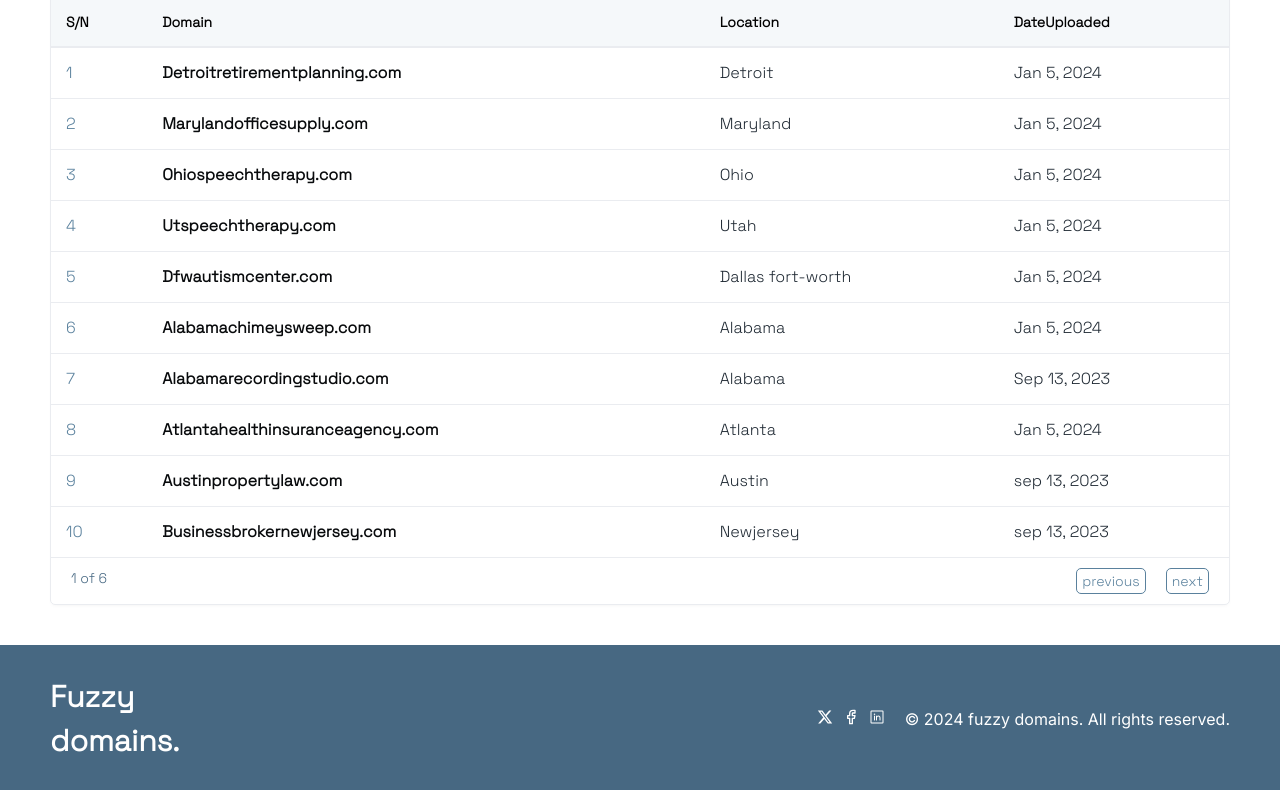
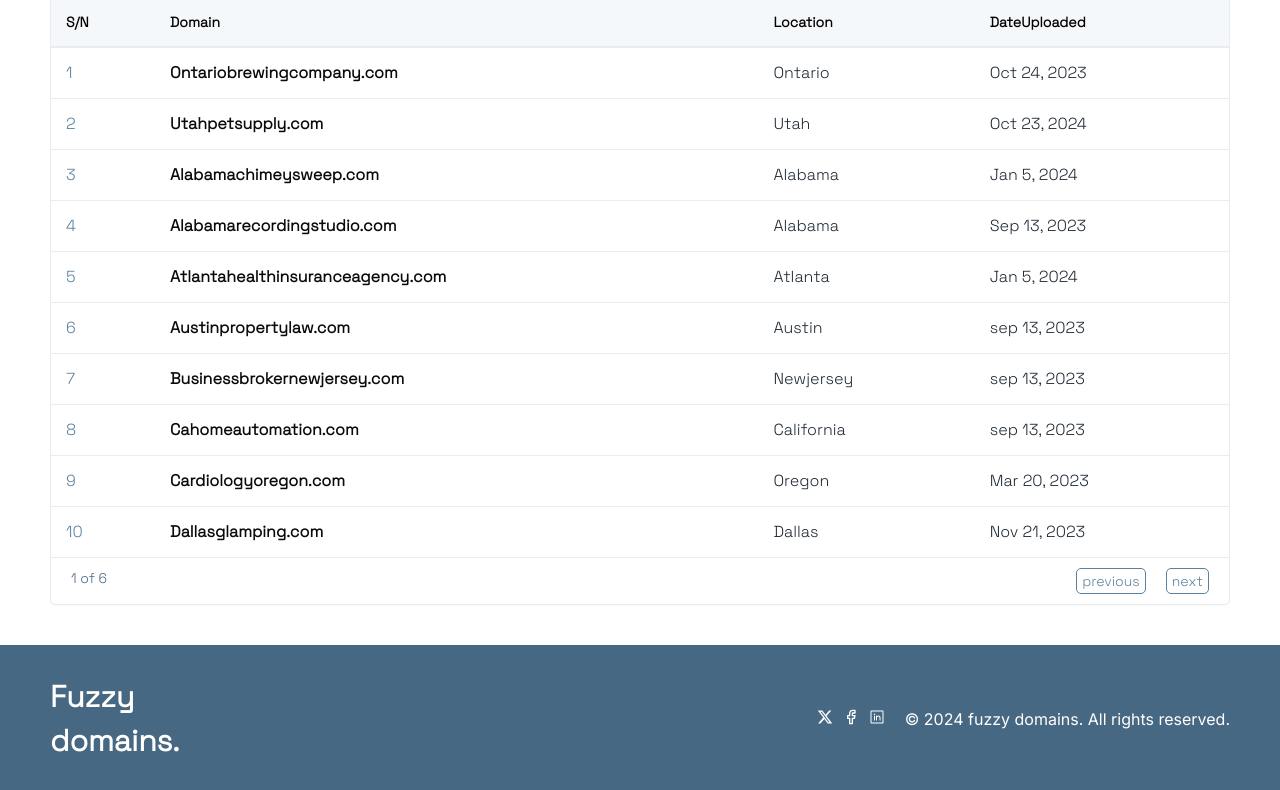
Before and after one commit to Chiemezie123/FuzzyDomain, a React (Vite) app: page / in a window 1280 px wide. Shown: the part 1225-2015 px from the top of the page. Built offline with nearby package versions, Linux system fonts and the light colour scheme.

Commit message:
first phase of fixing the bug

```diff
--- a/src/Components/Data/Data.jsx
+++ b/src/Components/Data/Data.jsx
@@ -18,7 +18,7 @@ export const Data =  [
     dateUploaded: "Jan 5, 2024",
    },
    { number: 4,
-    domain: "utspeechtherapy.com",
+    domain: "Utspeechtherapy.com",
     location: "Utah",
     dateUploaded: "Jan 5, 2024",
    },
@@ -238,7 +238,7 @@ export const Data =  [
     dateUploaded: "Nov 21, 2023",
    },
    { number: 48,
-    domain: " utahpetsupply.com",
+    domain: " Utahpetsupply.com",
     location: "utah",
     dateUploaded: "Oct 23, 2024",
    },
--- a/src/Components/Search/Search.jsx
+++ b/src/Components/Search/Search.jsx
@@ -17,22 +17,24 @@ function Search({manRef}) {
   const startIndex = currentPage * rowsPerPage;
   const endIndex = startIndex + rowsPerPage;
 
-  const displayData = Data.map((data) => ({
+  const displayData =  Data.sort((a, b) =>
+  a.domain.localeCompare(b.domain, undefined, { sensitivity: 'base' })
+).map((data) => ({
     ...data,
     domain: data.domain.charAt(0).toUpperCase() + data.domain.slice(1),
     location: data.location.charAt(0).toUpperCase() + data.location.slice(1),
   }));
-
+  console.log(displayData,":displayoooohhh")
   const paginatedData = displayData.slice(startIndex, endIndex);
 
   const columnss = [
     {
       Header: "S/N",
-      accessor: "number",
-      Cell: ({ cell: { row } }) => {
+      accessor: (row, index) => index + 1,
+      Cell: ({ cell: { value } }) => {
         return (
           <div>
-            <span className={search.number}> {row.original.number}</span>
+            <span className={search.number}>{value}</span>
           </div>
         );
       },
@@ -85,11 +87,11 @@ function Search({manRef}) {
   const smallColumns =[
     {
       Header: "S/N",
-      accessor: "number",
-      Cell: ({ cell: { row } }) => {
+      accessor: (row, index) => index + 1,
+      Cell: ({ cell: { value } }) => {
         return (
           <div>
-            <span className={search.number}> {row.original.number}</span>
+            <span className={search.number}>{value}</span>
           </div>
         );
       },
```
